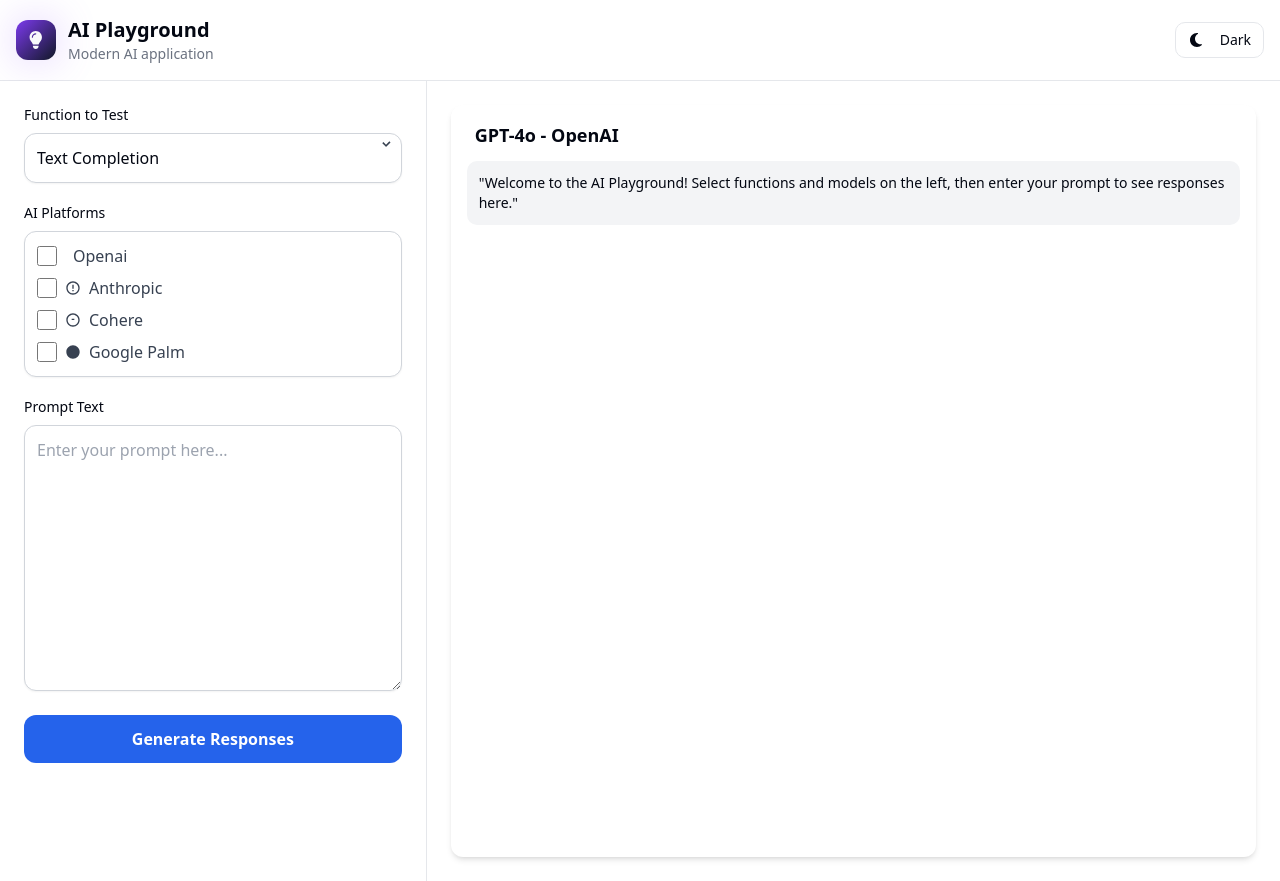
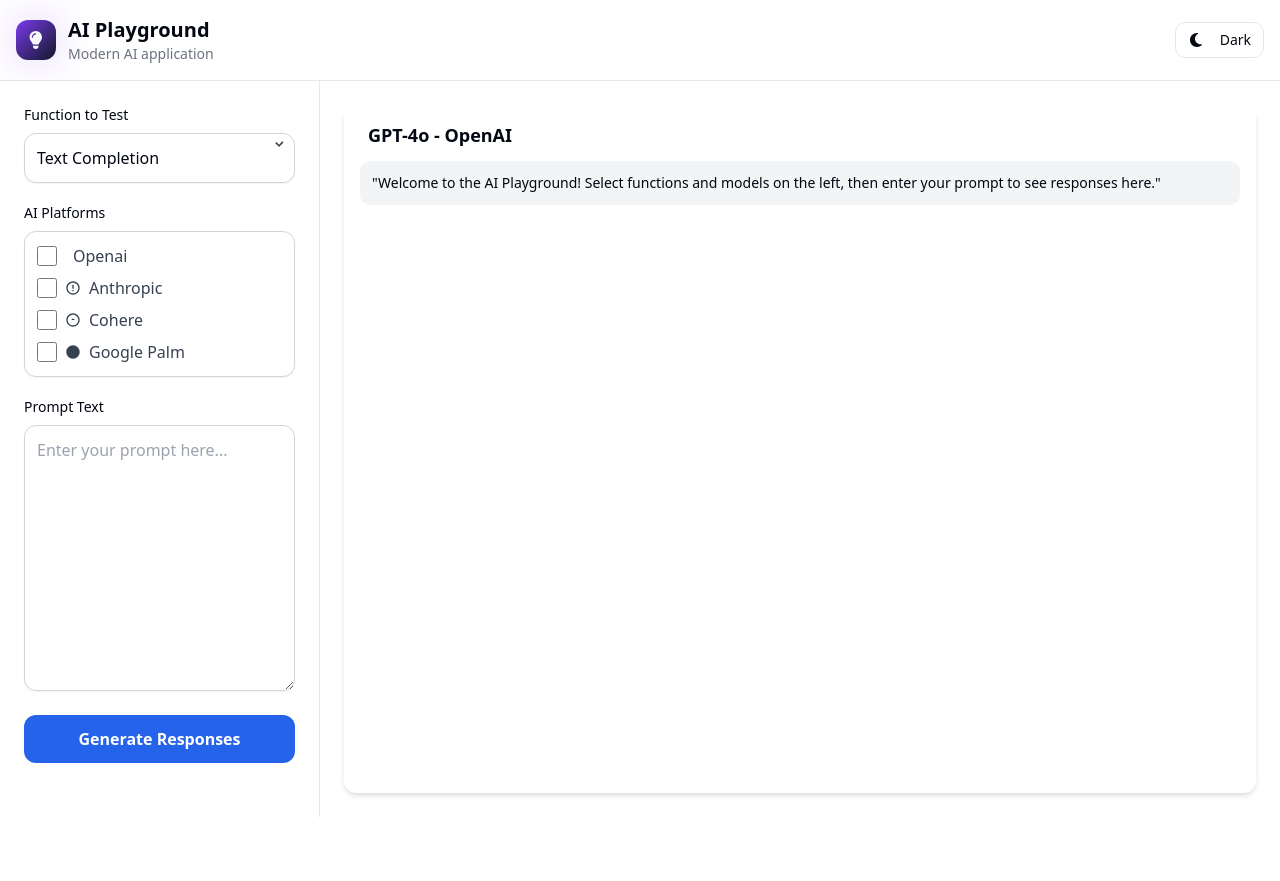
Before and after one commit to Satyenmori/spark-ui-element, a React (Vite) app: page / in a window 1280 px wide. After the commit the page ends 817 px from the top, so only its background shows below. Built offline with nearby package versions, Linux system fonts and the light colour scheme.

Commit message:
add hight

```diff
--- a/src/App.tsx
+++ b/src/App.tsx
@@ -374,7 +374,7 @@ const App = () => {
 
   return (
     <TooltipProvider>
-      <div className="min-h-screen bg-background text-foreground transition-colors duration-300">
+      <div className="min-h-screen bg-background text-foreground transition-colors duration-300 flex flex-col">
         {/* Header */}
         <header className="border-b border-border bg-card/50 backdrop-blur-sm sticky top-0 z-50">
           <div className="container mx-auto px-4 py-4 flex items-center justify-between">
@@ -403,117 +403,8 @@ const App = () => {
           </div>
         </header>
 
-        {/* Hero Section */}
-        {/* <section className="py-20 px-4">
-          <div className="container mx-auto text-center">
-            <div className="inline-block p-1 bg-gradient-primary rounded-full shadow-elegant mb-8">
-              <div className="bg-background rounded-full px-6 py-12">
-                <FontAwesomeIcon
-                  icon={faRocket}
-                  className="text-6xl text-primary mb-4"
-                />
-              </div>
-            </div>
-
-            <h1 className="text-5xl md:text-7xl font-bold mb-6">
-              <span className="bg-gradient-primary bg-clip-text text-transparent">
-                Beautiful
-              </span>{' '}
-              <span className="text-foreground">React App</span>
-            </h1>
-
-            <p className="text-xl text-muted-foreground mb-8 max-w-2xl mx-auto">
-              A stunning single-page application built with modern tools and beautiful design.
-              Experience the perfect blend of performance and aesthetics.
-            </p>
-
-            <div className="flex flex-wrap justify-center gap-4 mb-12">
-              <Badge variant="secondary" className="px-4 py-2 text-sm">
-                <FontAwesomeIcon icon={faCode} className="mr-2" />
-                TypeScript
-              </Badge>
-              <Badge variant="secondary" className="px-4 py-2 text-sm">
-                <FontAwesomeIcon icon={faRocket} className="mr-2" />
-                Vite
-              </Badge>
-              <Badge variant="secondary" className="px-4 py-2 text-sm">
-                <FontAwesomeIcon icon={faPalette} className="mr-2" />
-                Tailwind CSS
-              </Badge>
-            </div>
-
-            <div className="flex flex-col sm:flex-row gap-4 justify-center">
-              <Button
-                size="lg"
-                className="bg-gradient-primary hover:shadow-glow transition-all duration-300"
-                onClick={() => toast({
-                  title: "🚀 Getting Started",
-                  description: "This is your beautiful React app in action!",
-                })}
-              >
-                <FontAwesomeIcon icon={faRocket} className="mr-2" />
-                Get Started
-              </Button>
-
-              <Button
-                size="lg"
-                variant="outline"
-                className="transition-all duration-300 hover:shadow-elegant"
-                onClick={() => toast({
-                  title: "💡 Learn More",
-                  description: "Explore the features and capabilities of this app",
-                })}
-              >
-                <FontAwesomeIcon icon={faLightbulb} className="mr-2" />
-                Learn More
-              </Button>
-            </div>
-          </div>
-        </section> */}
-
-        {/* Features Section */}
-        {/* <section className="py-16 px-4 bg-muted/30">
-          <div className="container mx-auto">
-            <div className="text-center mb-12">
-              <h2 className="text-3xl md:text-4xl font-bold mb-4">
-                Built with Modern Tools
-              </h2>
-              <p className="text-muted-foreground text-lg max-w-2xl mx-auto">
-                This application showcases the power of modern web development technologies
-              </p>
-            </div>
-
-            <div className="grid md:grid-cols-2 lg:grid-cols-4 gap-6">
-              {features.map((feature, index) => (
-                <Card
-                  key={index}
-                  className="text-center hover:shadow-elegant transition-all duration-300 group cursor-pointer"
-                  onClick={() => toast({
-                    title: feature.title,
-                    description: feature.description,
-                  })}
-                >
-                  <CardHeader>
-                    <div className="w-16 h-16 bg-gradient-accent rounded-full flex items-center justify-center mx-auto mb-4 group-hover:shadow-glow transition-all duration-300">
-                      <FontAwesomeIcon
-                        icon={feature.icon}
-                        className="text-2xl text-accent-foreground"
-                      />
-                    </div>
-                    <CardTitle className="text-lg">{feature.title}</CardTitle>
-                  </CardHeader>
-                  <CardContent>
-                    <CardDescription className="text-sm">
-                      {feature.description}
-                    </CardDescription>
-                  </CardContent>
-                </Card>
-              ))}
-            </div>
-          </div>
-        </section> */}
         {/* app.tsx part */}
-        <div className="flex flex-col md:flex-row h-screen font-inter">
+        <div className="flex flex-col md:flex-row min-h-[calc(100vh-4rem)] font-inter">
             {/* Overlay for mobile menu */}
             <div
                 className={`fixed inset-0 bg-black bg-opacity-50 z-40 md:hidden ${isMenuOpen ? 'visible' : 'hidden'}`}
@@ -523,8 +414,8 @@ const App = () => {
             {/* Left Half: User Controls */}
             <div
                 id="left-panel"
-                className={`w-full md:w-1/3 p-6 border-r border-gray-200 dark:border-gray-700 overflow-y-auto bg-white dark:bg-gray-800 rounded-lg md:rounded-none
-                    fixed top-0 left-0 h-full z-50 transform transition-transform duration-300
+                className={`w-full md:w-1/4 p-6 border-r border-gray-200 dark:border-gray-700 overflow-y-auto bg-white dark:bg-gray-800 rounded-lg md:rounded-none
+                    fixed top-0 left-0 h-[calc(100vh-4rem)] z-50 transform transition-transform duration-300
                     ${isMenuOpen ? 'translate-x-0' : '-translate-x-full'} md:relative md:translate-x-0 md:shadow-none shadow-xl`}
             >
                 {/* <div className="flex justify-between items-center mb-6">
@@ -696,7 +587,7 @@ const App = () => {
             </div>
 
             {/* Right Half: Model Outputs */}
-            <div id="right-panel" className="flex-1 p-6 overflow-y-auto grid grid-cols-1 md:grid-cols-2 lg:grid-cols-3 gap-6">
+            <div id="right-panel" className="flex-1 p-6 overflow-y-auto h-[calc(100vh-4rem)] grid grid-cols-1 md:grid-cols-2 lg:grid-cols-3 gap-6">
                 <div id="outputContainer" className="col-span-full grid grid-cols-1 md:grid-cols-2 lg:grid-cols-3 gap-6">
                     {outputs.length === 0 && !isLoading && (
                         <div className="model-output-block bg-white dark:bg-gray-800 rounded-lg shadow-md p-4 fade-in-output col-span-full">
```
